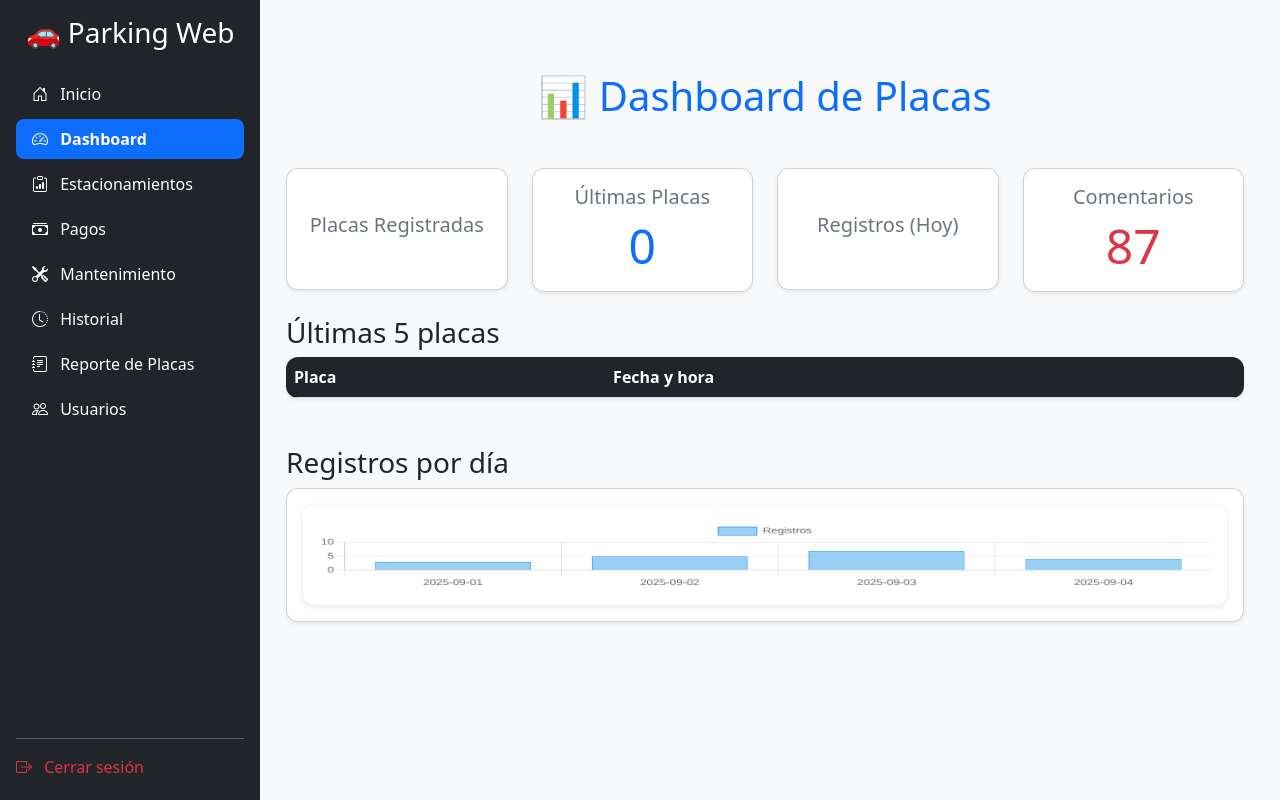
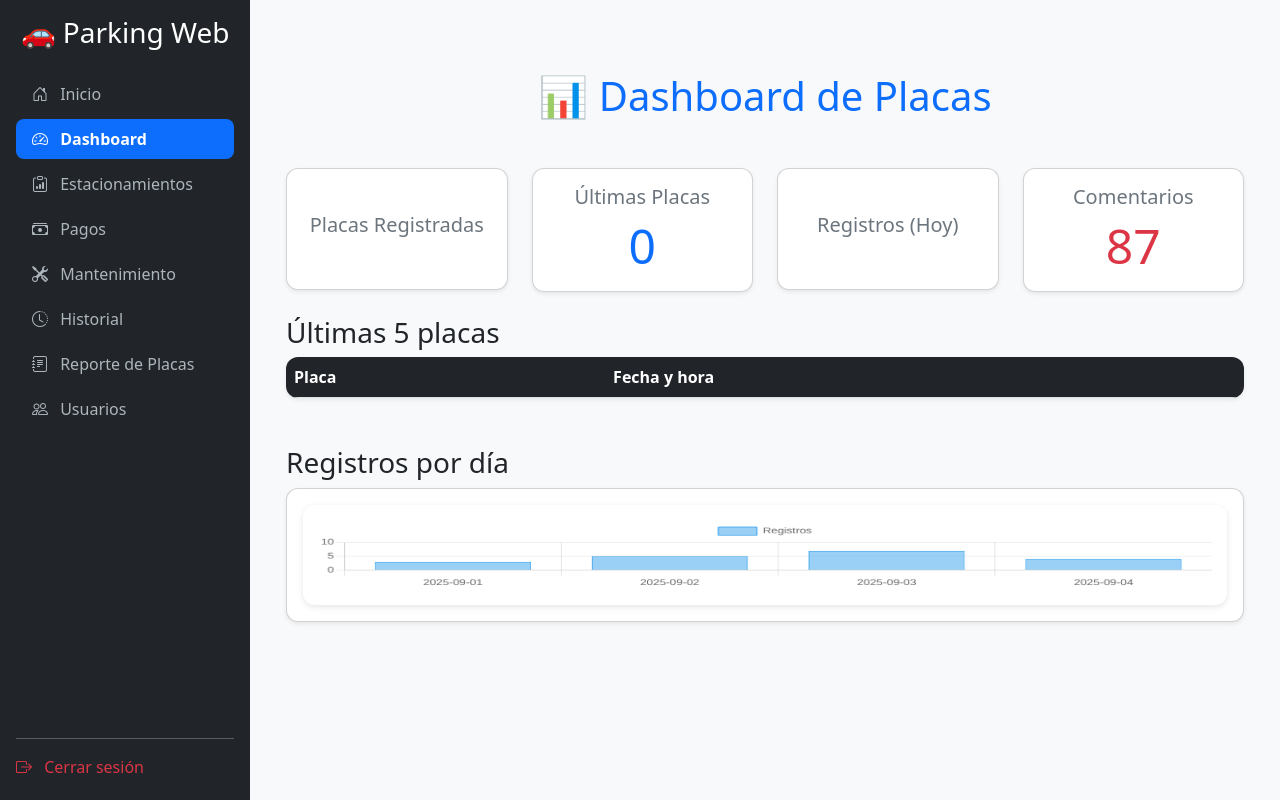
Before and after one commit to AQP-Connectivity/Proyecto-con-Python, a Flask app: page /dashboard in a window 1280 px wide. Run offline with Flask 3, Linux system fonts and the light colour scheme; lists and menus that the app fills with data are empty.

Commit message:
Update base.html
actualizacion del slidebar

```diff
--- a/Estructura del Proyecto/templates/base.html
+++ b/Estructura del Proyecto/templates/base.html
@@ -12,7 +12,7 @@
   <!-- CSS principal -->
   <link rel="stylesheet" href="{{ url_for('static', filename='css/base.css') }}" />
 
-<!-- Link favicon.ico error -->
+  <!-- Favicon -->
   <link rel="icon" href="{{ url_for('static', filename='favicon.ico') }}">
 
   <!-- CSS específico de cada página -->
@@ -21,46 +21,46 @@
 <body class="d-flex">
 
   <!-- Sidebar -->
-  <nav id="sidebar" class="d-flex flex-column p-3 bg-dark text-white vh-100" style="width: 260px;">
+  <nav id="sidebar" class="d-flex flex-column p-3 bg-dark text-white vh-100">
     <h3 class="text-white mb-4 text-center">🚗 Parking Web</h3>
     <ul class="nav nav-pills flex-column mb-auto">
       <li class="nav-item">
-        <a href="{{ url_for('inicio') }}" class="nav-link text-white {% if request.path == '/inicio' %}active bg-primary{% endif %}">
+        <a href="{{ url_for('inicio') }}" class="nav-link {% if request.path == '/inicio' %}active{% endif %}">
           <i class="bi bi-house-door me-2"></i> Inicio
         </a>
       </li>
       <li>
-        <a href="{{ url_for('dashboard') }}" class="nav-link text-white {% if request.path == '/dashboard' %}active bg-primary{% endif %}">
+        <a href="{{ url_for('dashboard') }}" class="nav-link {% if request.path == '/dashboard' %}active{% endif %}">
           <i class="bi bi-speedometer2 me-2"></i> Dashboard
         </a>
       </li>
       <li>
-        <a href="{{ url_for('estacionamiento') }}" class="nav-link text-white {% if request.path == '/estacionamiento' %}active bg-primary{% endif %}">
+        <a href="{{ url_for('estacionamiento') }}" class="nav-link {% if request.path == '/estacionamiento' %}active{% endif %}">
           <i class="bi bi-clipboard-data me-2"></i> Estacionamientos
         </a>
       </li>
       <li>
-        <a href="{{ url_for('pagos') }}" class="nav-link text-white {% if request.path == '/pagos' %}active bg-primary{% endif %}">
+        <a href="{{ url_for('pagos') }}" class="nav-link {% if request.path == '/pagos' %}active{% endif %}">
           <i class="bi bi-cash-stack me-2"></i> Pagos
         </a>
       </li>
       <li>
-        <a href="{{ url_for('mantenimiento') }}" class="nav-link text-white {% if request.path == '/mantenimiento' %}active bg-primary{% endif %}">
+        <a href="{{ url_for('mantenimiento') }}" class="nav-link {% if request.path == '/mantenimiento' %}active{% endif %}">
           <i class="bi bi-tools me-2"></i> Mantenimiento
         </a>
       </li>
       <li>
-        <a href="{{ url_for('historial') }}" class="nav-link text-white {% if request.path == '/historial' %}active bg-primary{% endif %}">
+        <a href="{{ url_for('historial') }}" class="nav-link {% if request.path == '/historial' %}active{% endif %}">
           <i class="bi bi-clock-history me-2"></i> Historial
         </a>
       </li>
       <li>
-        <a href="{{ url_for('registros') }}" class="nav-link text-white {% if request.path == '/registros' %}active bg-primary{% endif %}">
+        <a href="{{ url_for('registros') }}" class="nav-link {% if request.path == '/registros' %}active{% endif %}">
           <i class="bi bi-journal-text me-2"></i> Reporte de Placas
         </a>
       </li>
       <li>
-        <a href="{{ url_for('usuarios') }}" class="nav-link text-white {% if request.path == '/usuarios' %}active bg-primary{% endif %}">
+        <a href="{{ url_for('usuarios') }}" class="nav-link {% if request.path == '/usuarios' %}active{% endif %}">
           <i class="bi bi-people me-2"></i> Usuarios
         </a>
       </li>
@@ -78,5 +78,7 @@
 
   <!-- Bootstrap JS -->
   <script src="https://cdn.jsdelivr.net/npm/bootstrap@5.3.0/dist/js/bootstrap.bundle.min.js"></script>
+
+  {% block scripts %}{% endblock %}
 </body>
 </html>
```
